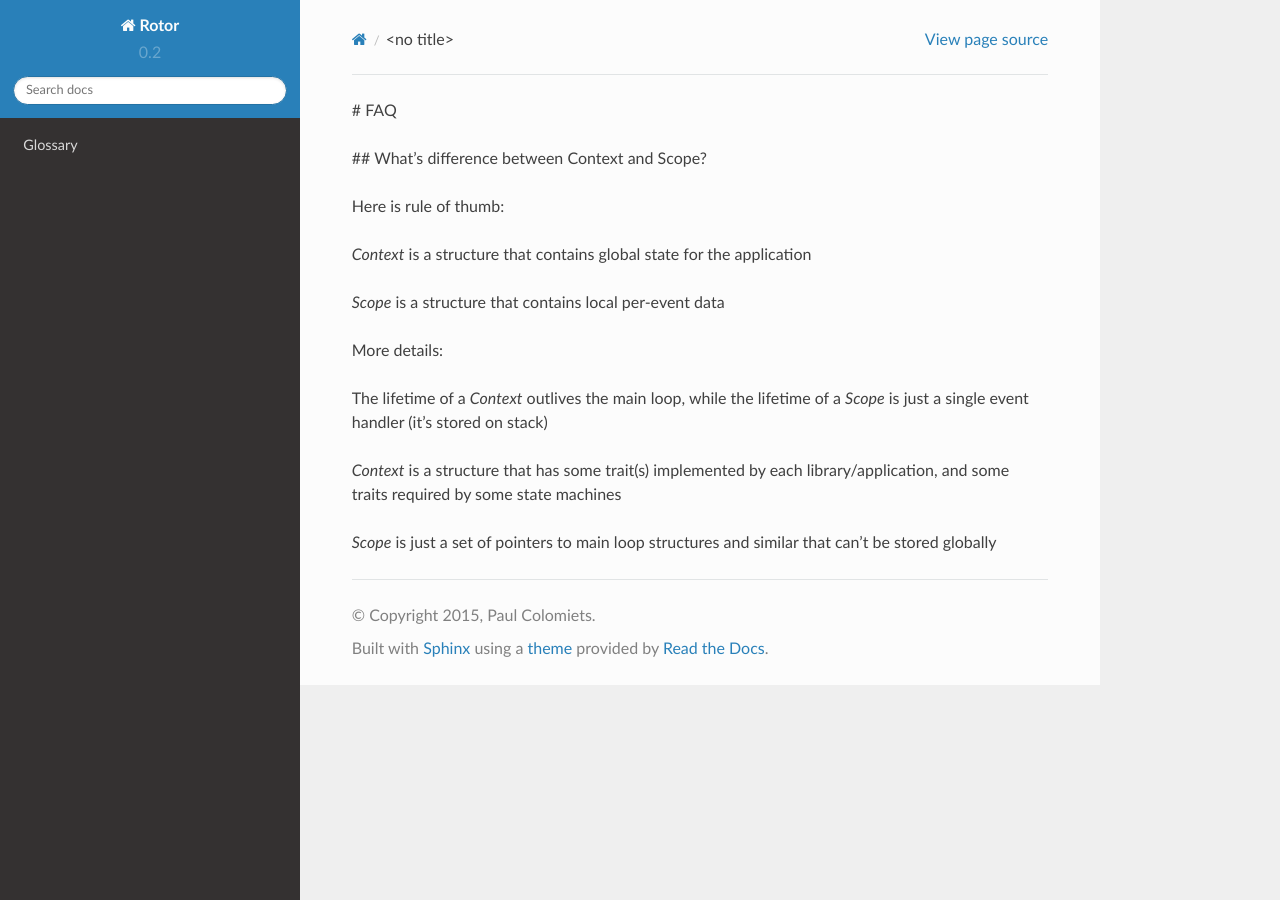
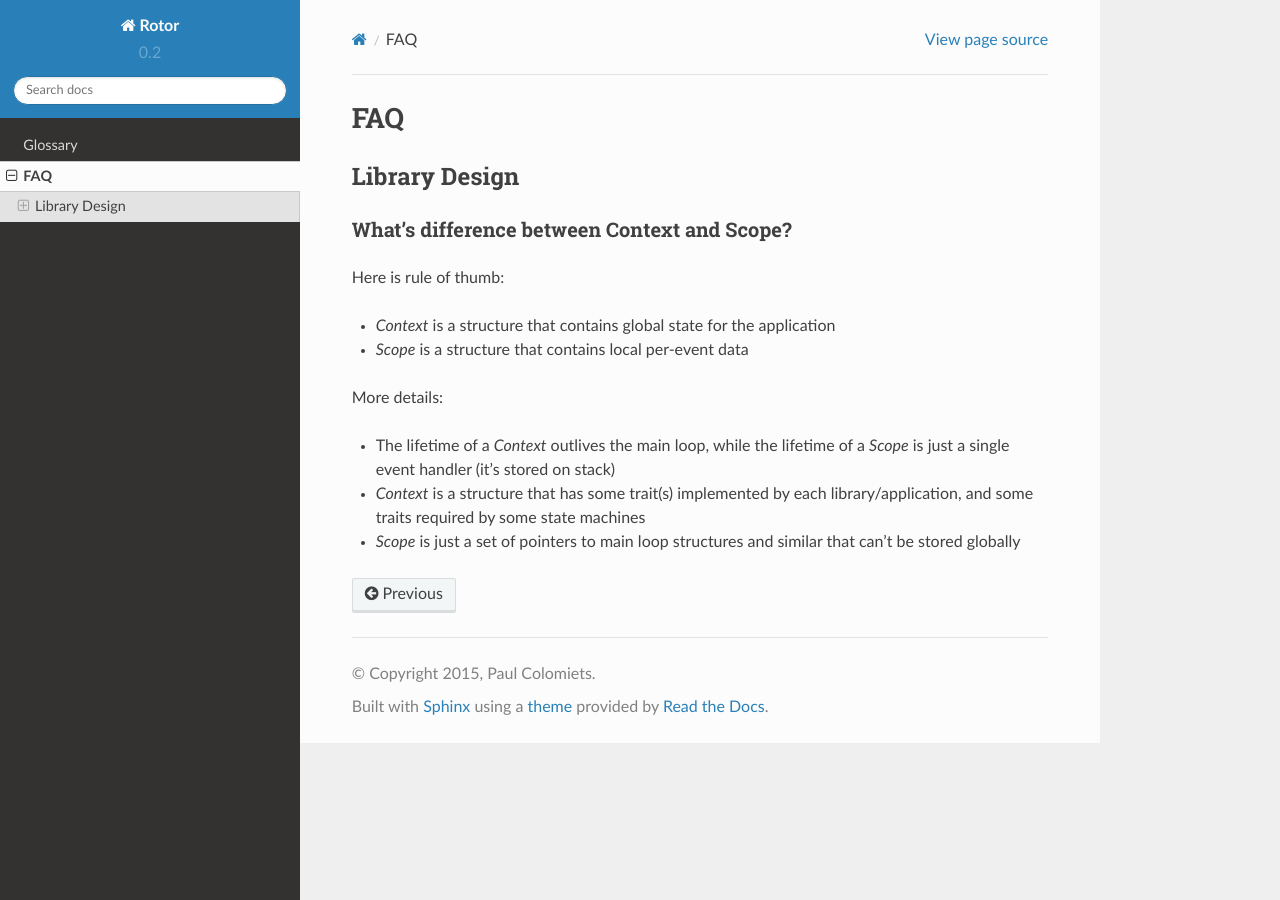
Before and after one commit to tailhook/rotor, a Sphinx documentation site: the page built from doc/faq.rst, in a window 1280 px wide. Built offline with Sphinx 7.4.7 and the Read the Docs theme 2.0.0, drawn with Linux system fonts in a browser that asks for light colours.

Commit message:
Few fixed into rst files

```diff
--- a/doc/faq.rst
+++ b/doc/faq.rst
@@ -1,6 +1,12 @@
-# FAQ
+===
+FAQ
+===
 
-## What's difference between Context and Scope?
+Library Design
+==============
+
+What's difference between Context and Scope?
+--------------------------------------------
 
 Here is rule of thumb:
 
--- a/doc/index.rst
+++ b/doc/index.rst
@@ -11,6 +11,7 @@ Contents:
    :maxdepth: 2
 
    glossary
+   faq
 
 .. _`Api Docs`: http://tailhook.github.com/rotor/
 
```
